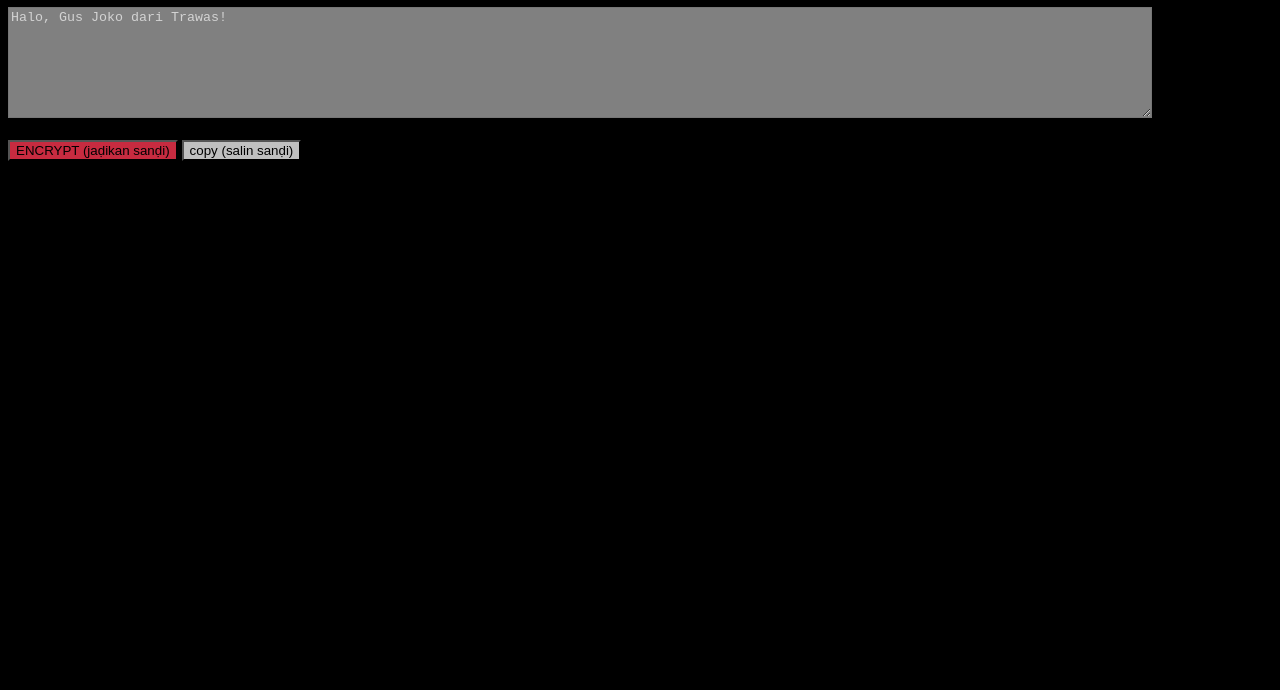
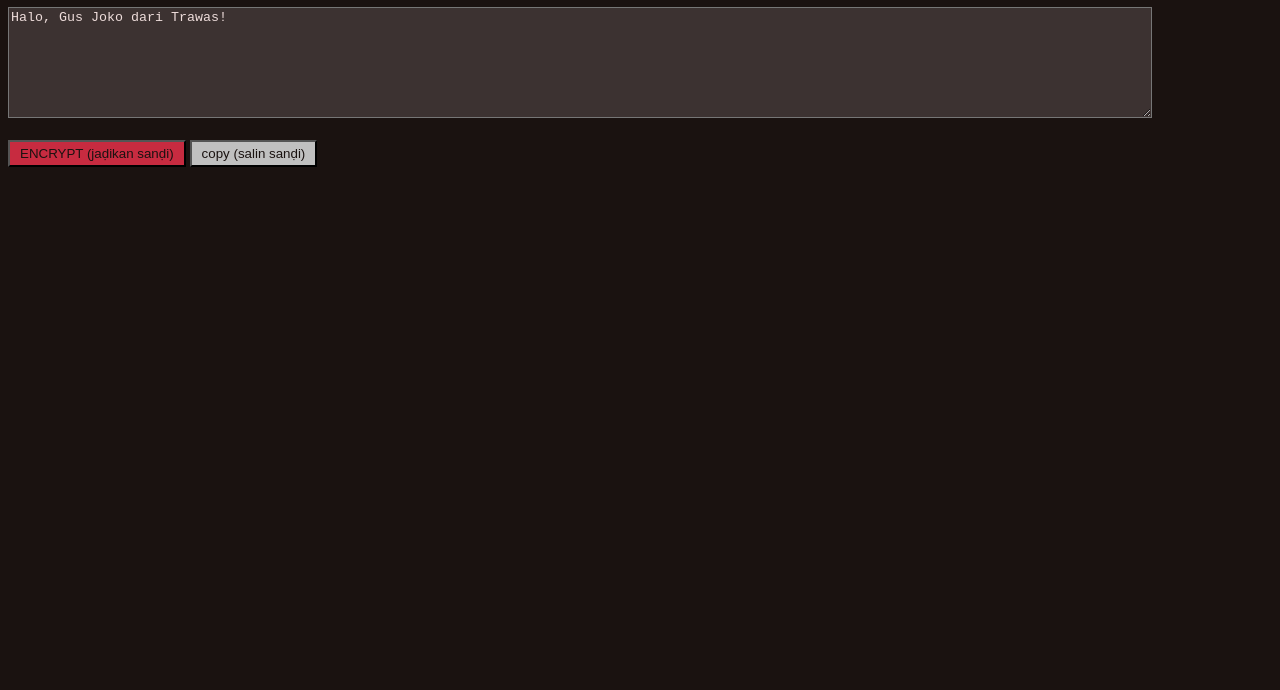
Before and after one commit to daniyals8/walikanyogya, a plain HTML site: page index.html in a window 1280 px wide. Shown: the part 110-800 px from the top of the page. Drawn offline with Linux system fonts and the light colour scheme.

Commit message:
Refactor index.html for styling and functionality
Updated styles and improved functionality for text encryption and copying.

```diff
--- a/index.html
+++ b/index.html
@@ -9,28 +9,26 @@
 		<link rel="icon" type="image/x-icon" href="images/favicon.ico">
 		<style>
 			body {
-				background-color: black;
-				color: white;
+				background-color: #1a1210;
+				color: #eedddb;
 			}
 			h1 {
 				text-align: center;
 			}
 			textarea {
 				width: 90%;
-				margin-left: ;
-				background-color: grey;
-				color: white;
-				padding: ;
-				border-width: ;
-				border-color: ;
+				background-color: #3c3231;
+				color: #eedddb;
 			}
 			::placeholder {
-				color: lightgrey;
+				color: #eedddb;
 				opacity: 1; /* Required for Firefox to show full color */
 			}
 			button {
 				background-color: #c72b40;
+				color: #1a1210;
 				cursor: pointer;
+				padding: 4px 10px;
 			}
 			.button2 {
 			    background-color: #c0c0c0;
```
